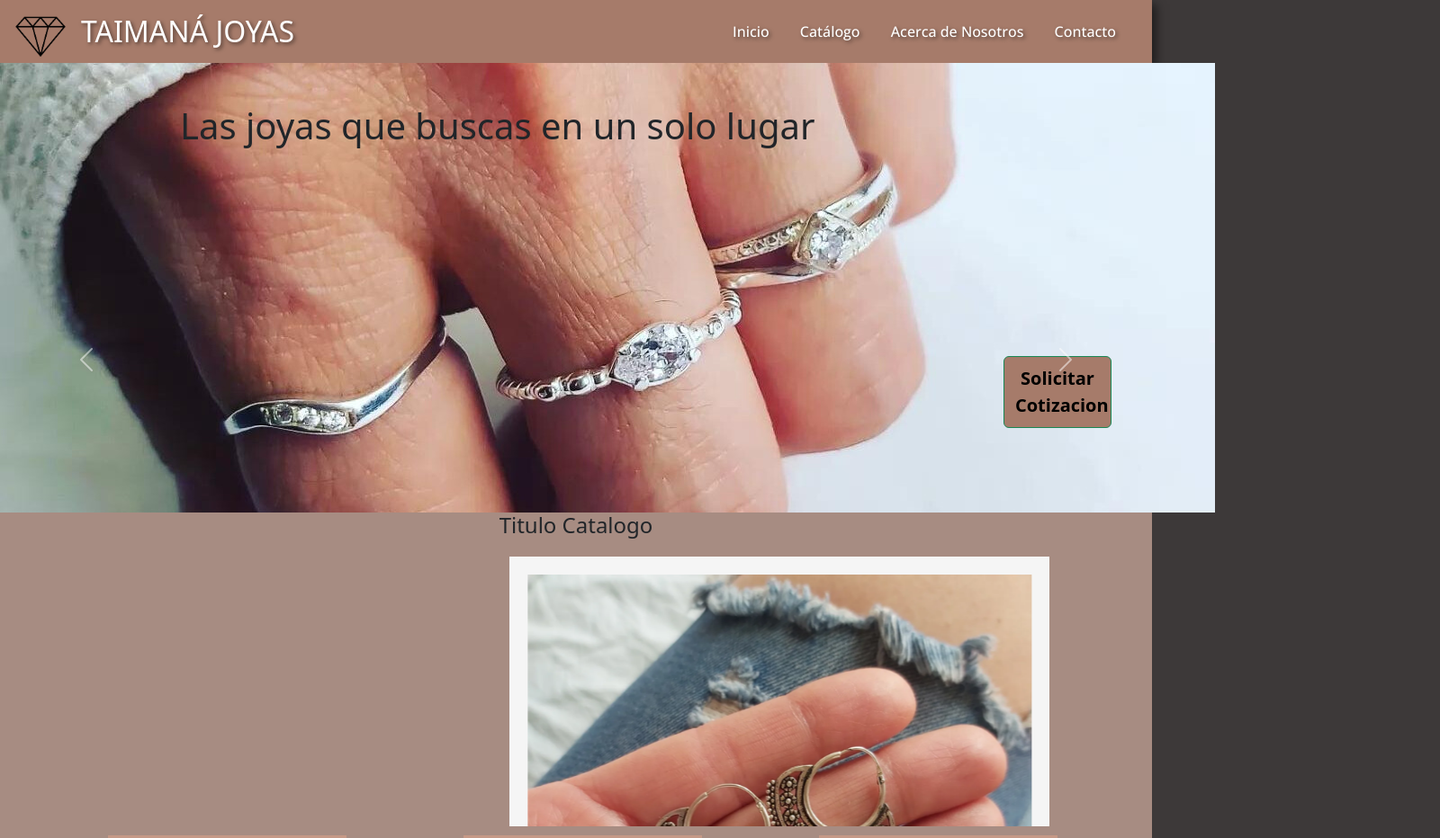
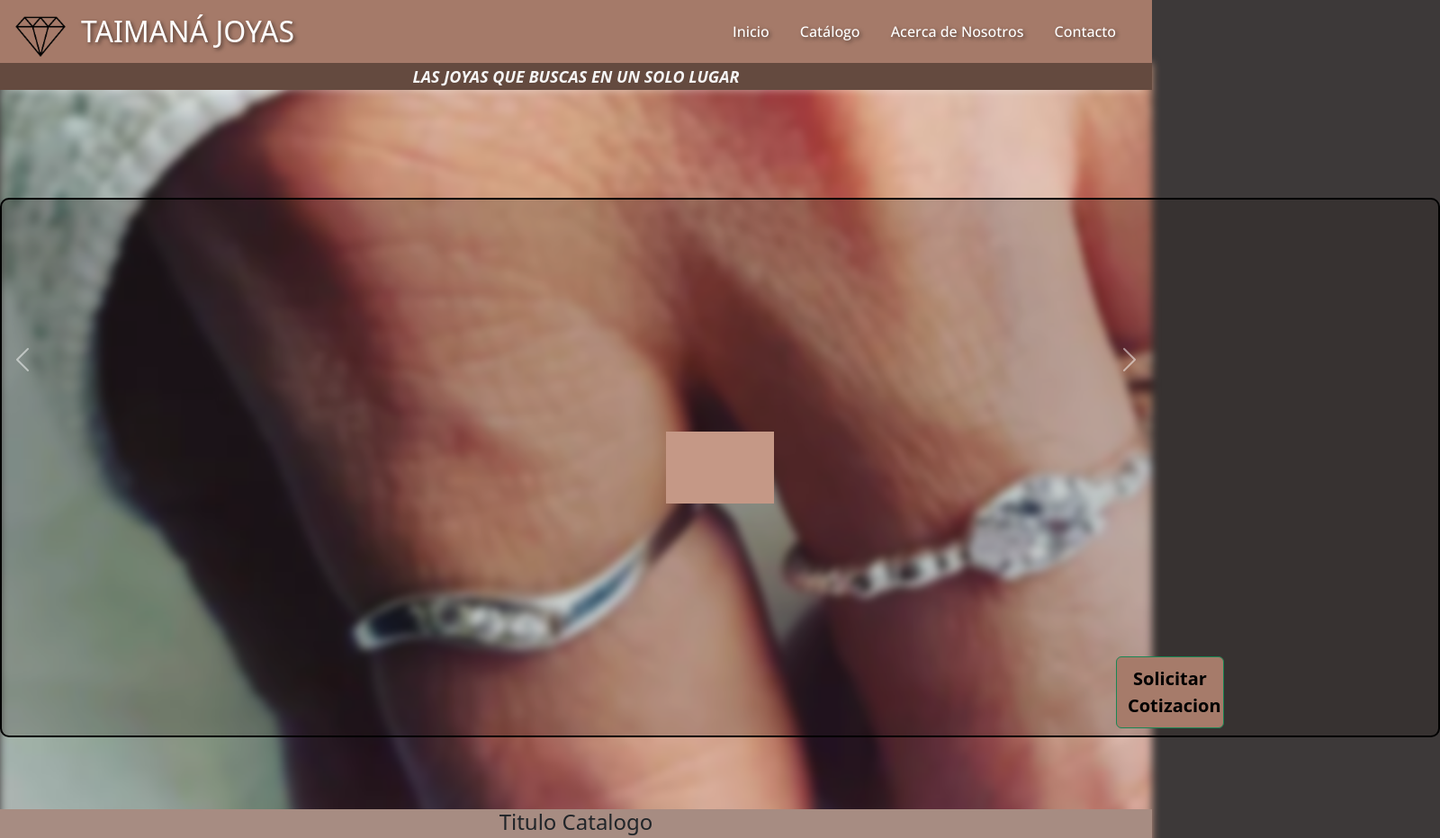
Before and after one commit to AgustinB2608/Proyecto-Final, a plain HTML site: page index.html in a window 1280 px wide. Shown: the top 932 px of the page at 90% size, 1600 px wide, since content can reach past the window. Drawn offline with nearby package versions, Linux system fonts and the light colour scheme.

Commit message:
cambios en el main

```diff
--- a/index.html
+++ b/index.html
@@ -21,7 +21,7 @@
             <h2 class="Titulo">TAIMANÁ JOYAS</h2>
         </a>
 
-        <nav>
+        <nav class="Options-Nav">
           <a href="ejemplo">Inicio</a>
           <a href="#catalogo">Catálogo</a>
           <a href="#AcercaDeNosotros">Acerca de Nosotros</a>
@@ -31,15 +31,30 @@
     </header>
 
     <main>
-      <div class="fondo">
-        <p class="leyenda">Las joyas que buscas en un solo lugar</p>
+      <div class="fondo-principal"></div>
+
+      <div class="cartel">
+        <p>LAS JOYAS QUE BUSCAS EN UN SOLO LUGAR</p>
+      </div>
+
+      <div class="cartel-principal">
         <section class="solicitarCotizacion">
           <div >
             <button type="button" onclick="formularioCotizacion()" class="btn btn-success" id="botonCotizacion">Solicitar Cotizacion</button>
           </div>
         </section>
+      </div>
 
+       <div class="SoliCotizacion">
+        <section class="solicitarCotizacion">
+          <div >
+            <button type="button" onclick="formularioCotizacion()" class="btn btn-success" id="botonCotizacion">Solicitar Cotizacion</button>
+          </div>
+        </section>
       </div>
+
+
+       </div>
            <section class="catalogo">
             <div>
               <h1 class="tituloCatalogo">Titulo Catalogo</h1>
@@ -174,9 +189,9 @@ Sabemos que nuestro pilar principal de nuestro crecimiento es nuestro capital hu
           <section class="contadorSec">
             <div class="b">
               <div class="caja">
-                <!-- <div class="caja">
+                 <div class="caja">
                   <h1>1</h1>
-                </div> -->
+                </div>
                 <div class="contador">
                   <h1>Ventas:</h1>
                   <div id="counter">0</div>
@@ -193,9 +208,9 @@ Sabemos que nuestro pilar principal de nuestro crecimiento es nuestro capital hu
                 <h1>Reseñas Positivas:</h1>
                   <div id="counter">0</div>
                 </div>
-                <!-- <div class="caja">
+                 <div class="caja">
                   <h1>2</h1>
-                </div> -->
+                </div>
               </div>
             </div>
           </section>
--- a/main.js
+++ b/main.js
@@ -22,5 +22,5 @@ function guardar(){
         celular,
         comentario
     }
-    console.log(persona);
+    console.log(persona);G
 }
--- a/styles.css
+++ b/styles.css
@@ -5,13 +5,12 @@ body {
 
 header {
 
-    background-color: #a67b6a;
+    background-color: rgb(165, 122, 105);
     padding: 10px;
     display: flex;
     justify-content: space-between;
     align-items: center;
     height: 70px;
-    box-shadow: 5px 5px 10px rgba(0, 0, 0, 0.5);
 }
 
 .Titulo {
@@ -50,11 +49,56 @@ nav a:hover{
     color: #000000;
 }
 
-.fondo{
-    width: 1350px;
-    height: 500px;
+.fondo-principal {
+    align-items: center;
+    justify-content: center;
+    width: 100%;
+    height: 950px;
     background-image: url(./imgs/c4db724a-0976-4b76-a010-964f61acb82e\ \(1\).jpg);
+    background-repeat: no-repeat;
+    background-size: cover;
+    filter: blur(5px);
+    position: relative;
+    z-index: -1;
 }
+
+.cartel {
+    margin-top: -950px;
+    display: flex;
+    align-items: center;
+    justify-content: center;
+    width: 100%;
+    background-color: rgb(100, 74, 63);
+    height: 30px;
+    box-shadow: 0 10px 10px -10px rgba(255, 255, 255, 0.5);
+}
+
+.cartel p {
+    font-size: 18px;
+    margin: 0;
+    text-align: center;
+    color: #f5f5f5;
+    font-style: italic;
+    font-weight: bolder;
+
+}
+
+.cartel-principal {
+    display: flex;
+    justify-content: center;
+    align-items: center;
+    background-color: rgba(31, 22, 19, 0.2); /* Color medio transparente */
+    width: 1600px;
+    height: 600px;
+    margin: 120px auto 0; /* Margen superior de 150px */
+    text-align: center;
+    position: relative;
+    border: 2px solid #000000;
+    border-radius: 10px;
+
+}
+
+
 
 
 #botonCotizacion{
@@ -283,3 +327,22 @@ footer {
     height: 5px;
     width: 5px;
 }
+
+ .carousel-control-next, .carousel-control-prev {
+    position: absolute;
+    top: 25%;
+    bottom: 0;
+    z-index: 1;
+    display: flex;
+    align-items: center;
+    justify-content: center;
+    width: 50px;
+    padding: 0;
+    color: #fff;
+    text-align: center;
+    background: 0 0;
+    border: 0;
+    opacity: .5;
+    transition: opacity .15s ease;
+    height: 50%;
+}
```
Also changed, not shown: imgs/imagendefondo.jpg (added).
